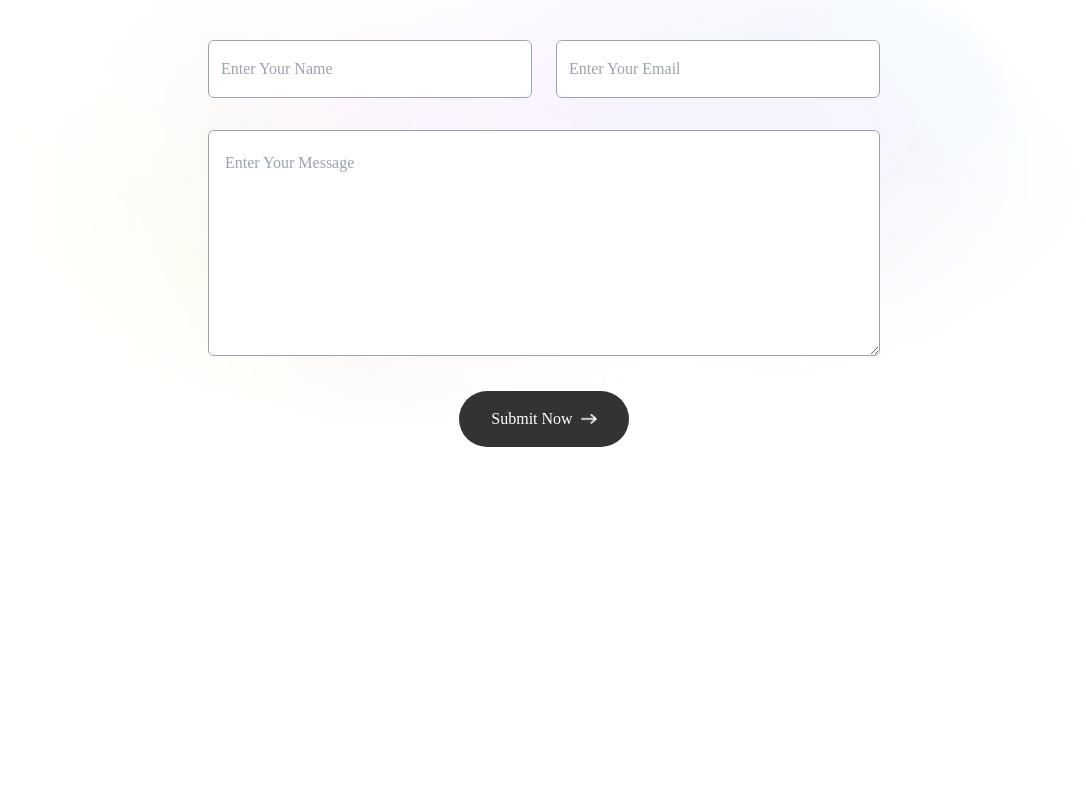
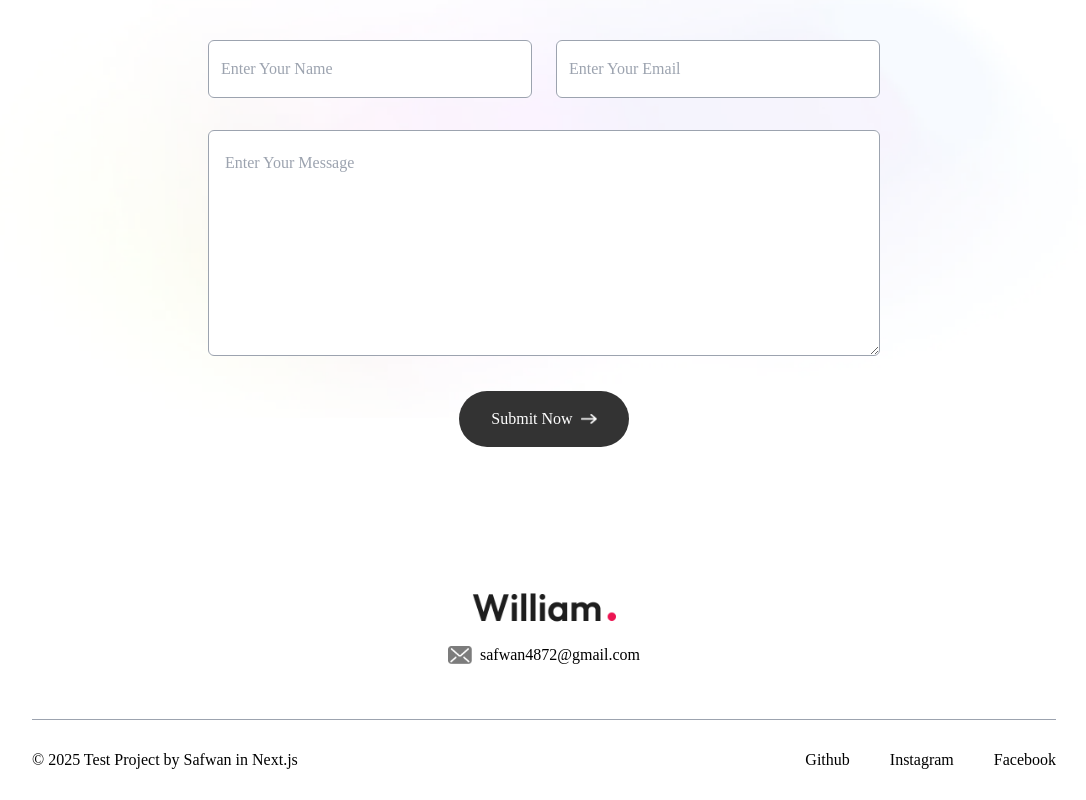
Before and after one commit to safwan72/Next-Portfolio-Project, a Next.js app: page / in a window 1280 px wide. Shown: the part 3309-4109 px from the top of the page, without its empty margins (96-1182 px from the left). Before the commit the page ends 3812 px from the top, so only its background shows below. Built offline with nearby package versions, Linux system fonts and the light colour scheme; a web font is replaced by a local one.

Commit message:
4.0 Footer Updated

```diff
--- /dev/null
+++ b/app/components/Footer.jsx
@@ -0,0 +1,27 @@
+import { assets } from '@/assets/assets'
+import Image from 'next/image'
+import React from 'react'
+
+const Footer = () => {
+  return (
+    <div className='mt-20'>
+        <div className='text-center'>
+            <Image src={assets?.logo} alt='' className='w-36 mx-auto mb-2'/>
+            <div className='w-max flex items-center gap-2 mx-auto'>
+            <Image src={assets?.mail_icon} alt='' className='w-6'/>
+            safwan4872@gmail.com
+            </div>
+        </div>
+        <div className='text-center sm:flex items-center justify-between border-t border-gray-400 mx-[10%] mt-12 py-6'>
+            <p>© 2025 Test Project by Safwan in Next.js</p>
+            <ul className='flex items-center gap-10 justify-center mt-4 sm:mt-0'>
+                <li><a href="" target='_blank'>Github</a></li>
+                <li><a href="" target='_blank'>Instagram</a></li>
+                <li><a href="" target='_blank'>Facebook</a></li>
+            </ul>
+        </div>
+    </div>
+  )
+}
+
+export default Footer
--- a/app/page.js
+++ b/app/page.js
@@ -1,6 +1,7 @@
 'use client'
 import About from "./components/About";
 import Contacct from "./components/Contacct";
+import Footer from "./components/Footer";
 import Header from "./components/Header";
 import Navbar from "./components/Navbar";
 import Services from "./components/Services";
@@ -15,6 +16,7 @@
     <Services/>
     <Work/>
     <Contacct/>
+    <Footer/>
     </>
   );
 }
```
